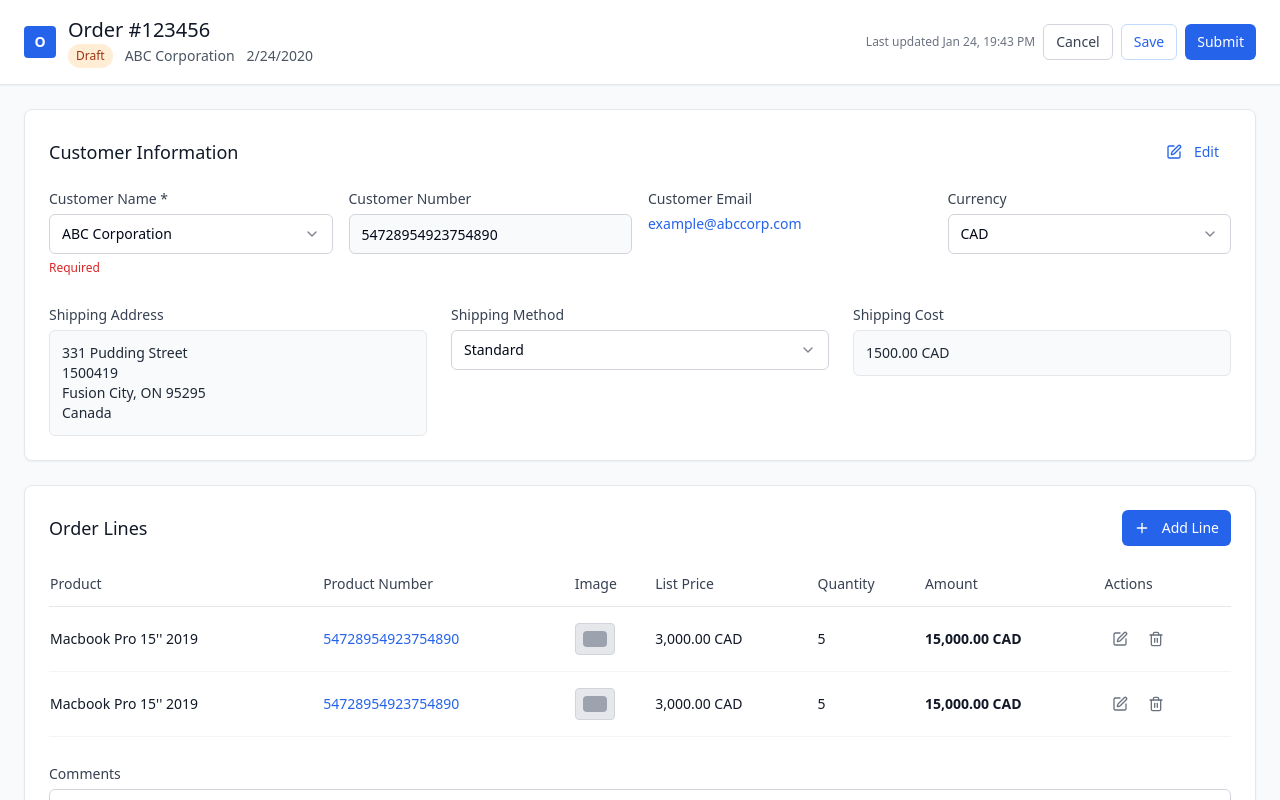
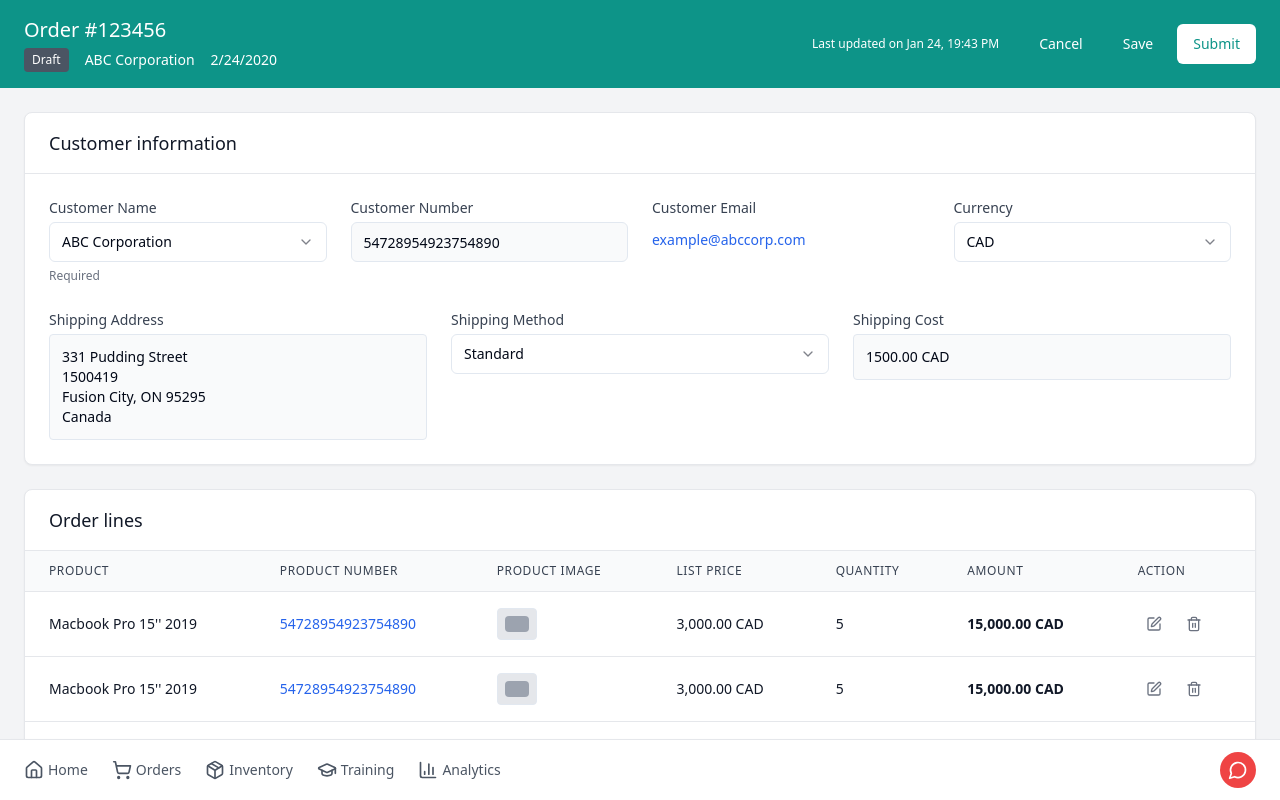
Before and after one commit to FaizanMemon99/react-screenshot-match, a React (Vite) app: page / in a window 1280 px wide. Shown: the top 800 px of the page. Built offline with nearby package versions, Linux system fonts and the light colour scheme.

Commit message:
Implement Oracle Redwood UI
Replicate the UI layout from the provided screenshot, matching the Oracle Redwood design.

```diff
--- a/src/pages/Index.tsx
+++ b/src/pages/Index.tsx
@@ -5,8 +5,7 @@ import { Input } from "@/components/ui/input";
 import { Label } from "@/components/ui/label";
 import { Select, SelectContent, SelectItem, SelectTrigger, SelectValue } from "@/components/ui/select";
 import { Textarea } from "@/components/ui/textarea";
-import { Card, CardContent } from "@/components/ui/card";
-import { Edit, Trash2, Menu, X, Plus, Upload } from "lucide-react";
+import { Edit, Trash2, Home, ShoppingCart, Package, GraduationCap, BarChart3, MessageCircle } from "lucide-react";
 
 const Index = () => {
   const [orderData, setOrderData] = useState({
@@ -20,8 +19,6 @@ const Index = () => {
     comments: ""
   });
 
-  const [isMobileMenuOpen, setIsMobileMenuOpen] = useState(false);
-
   const orderLines = [
     {
       product: "Macbook Pro 15'' 2019",
@@ -29,7 +26,7 @@ const Index = () => {
       listPrice: "3,000.00 CAD",
       quantity: 5,
       amount: "15,000.00 CAD",
-      image: "/api/placeholder/40/30"
+      image: "/lovable-uploads/c1bce6af-9b42-42aa-b440-e72061f5e52a.png"
     },
     {
       product: "Macbook Pro 15'' 2019",
@@ -37,134 +34,84 @@ const Index = () => {
       listPrice: "3,000.00 CAD",
       quantity: 5,
       amount: "15,000.00 CAD",
-      image: "/api/placeholder/40/30"
+      image: "/lovable-uploads/c1bce6af-9b42-42aa-b440-e72061f5e52a.png"
     }
   ];
 
   return (
-    <div className="min-h-screen bg-gray-50">
-      {/* Fixed Header - Oracle Redwood Style */}
-      <div className="sticky top-0 z-50 bg-white border-b border-gray-200 shadow-sm">
-        <div className="px-4 py-3 lg:px-6 lg:py-4">
+    <div className="min-h-screen bg-gray-100">
+      {/* Header - Teal Background */}
+      <div className="bg-teal-600 text-white px-6 py-4">
         <div className="flex items-center justify-between">
-            <div className="flex items-center gap-4">
-              {/* Mobile Menu Button */}
-              <button
-                className="lg:hidden p-2 text-gray-600 hover:text-gray-900"
-                onClick={() => setIsMobileMenuOpen(!isMobileMenuOpen)}
-              >
-                {isMobileMenuOpen ? <X className="h-5 w-5" /> : <Menu className="h-5 w-5" />}
-              </button>
-
-              <div className="flex items-center gap-3">
-                <div className="w-8 h-8 bg-blue-600 rounded flex items-center justify-center">
-                  <span className="text-white text-sm font-semibold">O</span>
-                </div>
           <div>
-                  <h1 className="text-lg lg:text-xl font-medium text-gray-900">Order #123456</h1>
-                  <div className="hidden sm:flex items-center gap-3 text-xs lg:text-sm text-gray-600">
-                    <span className="inline-flex items-center px-2 py-1 rounded-full text-xs bg-orange-100 text-orange-800">Draft</span>
+            <h1 className="text-xl font-medium">Order #123456</h1>
+            <div className="flex items-center gap-4 text-sm mt-1">
+              <span className="bg-gray-600 px-2 py-1 rounded text-xs">Draft</span>
               <span>ABC Corporation</span>
               <span>2/24/2020</span>
             </div>
           </div>
-              </div>
-            </div>
 
           <div className="flex items-center gap-2">
-              <span className="hidden lg:block text-xs text-gray-500">Last updated Jan 24, 19:43 PM</span>
-              <div className="flex gap-2">
-                <Button variant="outline" size="sm" className="hidden sm:flex text-gray-700 border-gray-300 hover:bg-gray-50">
+            <span className="text-xs mr-4">Last updated on Jan 24, 19:43 PM</span>
+            <Button variant="ghost" className="text-white border-white hover:bg-teal-700">
               Cancel
             </Button>
-                <Button variant="outline" size="sm" className="text-blue-600 border-blue-200 hover:bg-blue-50">
+            <Button variant="ghost" className="text-white border-white hover:bg-teal-700">
               Save
             </Button>
-                <Button size="sm" className="bg-blue-600 hover:bg-blue-700 text-white">
+            <Button className="bg-white text-teal-600 hover:bg-gray-100">
               Submit
             </Button>
           </div>
         </div>
       </div>
 
-          {/* Mobile Status Info */}
-          <div className="sm:hidden mt-2 flex items-center gap-3 text-xs text-gray-600">
-            <span className="inline-flex items-center px-2 py-1 rounded-full text-xs bg-orange-100 text-orange-800">Draft</span>
-            <span>ABC Corporation</span>
-            <span>2/24/2020</span>
-          </div>
-        </div>
+      <div className="px-6 py-6 max-w-7xl mx-auto">
+        {/* Customer Information Section */}
+        <div className="bg-white rounded-lg shadow-sm border border-gray-200 mb-6">
+          <div className="border-b border-gray-200 px-6 py-4">
+            <h2 className="text-lg font-medium text-gray-900">Customer information</h2>
           </div>
 
-      {/* Mobile Navigation Overlay */}
-      {isMobileMenuOpen && (
-        <div className="fixed inset-0 z-40 lg:hidden">
-          <div className="fixed inset-0 bg-black bg-opacity-25" onClick={() => setIsMobileMenuOpen(false)} />
-          <div className="fixed top-0 left-0 w-64 h-full bg-white shadow-lg">
-            <div className="p-4 border-b">
-              <h2 className="text-lg font-medium text-gray-900">Navigation</h2>
-            </div>
-            <nav className="p-4">
-              <ul className="space-y-2">
-                <li><a href="#" className="block px-3 py-2 text-gray-700 hover:bg-gray-100 rounded">Orders</a></li>
-                <li><a href="#" className="block px-3 py-2 text-gray-700 hover:bg-gray-100 rounded">Customers</a></li>
-                <li><a href="#" className="block px-3 py-2 text-gray-700 hover:bg-gray-100 rounded">Products</a></li>
-                <li><a href="#" className="block px-3 py-2 text-gray-700 hover:bg-gray-100 rounded">Reports</a></li>
-              </ul>
-            </nav>
-          </div>
-        </div>
-      )}
-
-      <div className="px-4 py-6 lg:px-6 max-w-7xl mx-auto">
-        {/* Customer Information Section */}
-        <Card className="mb-6 shadow-sm border-gray-200">
-          <CardContent className="p-4 lg:p-6">
-            <div className="flex items-center justify-between mb-4">
-              <h2 className="text-lg font-medium text-gray-900">Customer Information</h2>
-              <Button variant="ghost" size="sm" className="text-blue-600 hover:text-blue-700 hover:bg-blue-50">
-                <Edit className="h-4 w-4 mr-1" />
-                Edit
-              </Button>
-            </div>
-
-            <div className="grid grid-cols-1 sm:grid-cols-2 lg:grid-cols-4 gap-4 mb-6">
+          <div className="p-6">
+            <div className="grid grid-cols-1 md:grid-cols-4 gap-6 mb-6">
               <div>
-                <Label className="text-sm font-medium text-gray-700">Customer Name *</Label>
+                <Label className="text-sm text-gray-700 mb-1 block">Customer Name</Label>
                 <Select value={orderData.customerName}>
-                  <SelectTrigger className="mt-1 border-gray-300 focus:border-blue-500 focus:ring-blue-500">
+                  <SelectTrigger className="w-full">
                     <SelectValue />
                   </SelectTrigger>
-                  <SelectContent className="bg-white border-gray-200">
+                  <SelectContent>
                     <SelectItem value="ABC Corporation">ABC Corporation</SelectItem>
                   </SelectContent>
                 </Select>
-                <span className="text-xs text-red-600 mt-1">Required</span>
+                <span className="text-xs text-gray-500 mt-1">Required</span>
               </div>
 
               <div>
-                <Label className="text-sm font-medium text-gray-700">Customer Number</Label>
+                <Label className="text-sm text-gray-700 mb-1 block">Customer Number</Label>
                 <Input
                   value={orderData.customerNumber}
-                  className="mt-1 border-gray-300 focus:border-blue-500 focus:ring-blue-500 bg-gray-50"
+                  className="bg-gray-50"
                   readOnly
                 />
               </div>
 
               <div>
-                <Label className="text-sm font-medium text-gray-700">Customer Email</Label>
-                <div className="mt-1 text-blue-600 text-sm font-medium">
+                <Label className="text-sm text-gray-700 mb-1 block">Customer Email</Label>
+                <div className="text-blue-600 text-sm py-2">
                   {orderData.customerEmail}
                 </div>
               </div>
 
               <div>
-                <Label className="text-sm font-medium text-gray-700">Currency</Label>
+                <Label className="text-sm text-gray-700 mb-1 block">Currency</Label>
                 <Select value={orderData.currency}>
-                  <SelectTrigger className="mt-1 border-gray-300 focus:border-blue-500 focus:ring-blue-500">
+                  <SelectTrigger className="w-full">
                     <SelectValue />
                   </SelectTrigger>
-                  <SelectContent className="bg-white border-gray-200">
+                  <SelectContent>
                     <SelectItem value="CAD">CAD</SelectItem>
                     <SelectItem value="USD">USD</SelectItem>
                   </SelectContent>
@@ -172,21 +119,21 @@ const Index = () => {
               </div>
             </div>
 
-            <div className="grid grid-cols-1 lg:grid-cols-3 gap-6">
+            <div className="grid grid-cols-1 md:grid-cols-3 gap-6">
               <div>
-                <Label className="text-sm font-medium text-gray-700">Shipping Address</Label>
-                <div className="mt-1 p-3 bg-gray-50 rounded-md border border-gray-200 text-sm text-gray-800 whitespace-pre-line">
+                <Label className="text-sm text-gray-700 mb-1 block">Shipping Address</Label>
+                <div className="p-3 bg-gray-50 rounded border text-sm whitespace-pre-line">
                   {orderData.shippingAddress}
                 </div>
               </div>
 
               <div>
-                <Label className="text-sm font-medium text-gray-700">Shipping Method</Label>
+                <Label className="text-sm text-gray-700 mb-1 block">Shipping Method</Label>
                 <Select value={orderData.shippingMethod}>
-                  <SelectTrigger className="mt-1 border-gray-300 focus:border-blue-500 focus:ring-blue-500">
+                  <SelectTrigger className="w-full">
                     <SelectValue />
                   </SelectTrigger>
-                  <SelectContent className="bg-white border-gray-200">
+                  <SelectContent>
                     <SelectItem value="Standard">Standard</SelectItem>
                     <SelectItem value="Express">Express</SelectItem>
                   </SelectContent>
@@ -194,96 +141,54 @@ const Index = () => {
               </div>
 
               <div>
-                <Label className="text-sm font-medium text-gray-700">Shipping Cost</Label>
-                <div className="mt-1 p-3 bg-gray-50 rounded-md border border-gray-200 text-sm font-medium text-gray-800">
+                <Label className="text-sm text-gray-700 mb-1 block">Shipping Cost</Label>
+                <div className="p-3 bg-gray-50 rounded border text-sm font-medium">
                   {orderData.shippingCost}
                 </div>
               </div>
             </div>
-          </CardContent>
-        </Card>
+          </div>
+        </div>
 
         {/* Order Lines Section */}
-        <Card className="mb-6 shadow-sm border-gray-200">
-          <CardContent className="p-4 lg:p-6">
-            <div className="flex items-center justify-between mb-4">
-              <h2 className="text-lg font-medium text-gray-900">Order Lines</h2>
-              <Button size="sm" className="bg-blue-600 hover:bg-blue-700 text-white">
-                <Plus className="h-4 w-4 mr-1" />
-                Add Line
-              </Button>
+        <div className="bg-white rounded-lg shadow-sm border border-gray-200 mb-6">
+          <div className="border-b border-gray-200 px-6 py-4">
+            <h2 className="text-lg font-medium text-gray-900">Order lines</h2>
           </div>
 
-            {/* Mobile Cards View */}
-            <div className="lg:hidden space-y-4">
+          <div className="overflow-x-auto">
+            <table className="w-full">
+              <thead className="bg-gray-50 border-b border-gray-200">
+                <tr>
+                  <th className="px-6 py-3 text-left text-xs font-medium text-gray-700 uppercase tracking-wider">Product</th>
+                  <th className="px-6 py-3 text-left text-xs font-medium text-gray-700 uppercase tracking-wider">Product Number</th>
+                  <th className="px-6 py-3 text-left text-xs font-medium text-gray-700 uppercase tracking-wider">Product Image</th>
+                  <th className="px-6 py-3 text-left text-xs font-medium text-gray-700 uppercase tracking-wider">List Price</th>
+                  <th className="px-6 py-3 text-left text-xs font-medium text-gray-700 uppercase tracking-wider">Quantity</th>
+                  <th className="px-6 py-3 text-left text-xs font-medium text-gray-700 uppercase tracking-wider">Amount</th>
+                  <th className="px-6 py-3 text-left text-xs font-medium text-gray-700 uppercase tracking-wider">Action</th>
+                </tr>
+              </thead>
+              <tbody className="bg-white divide-y divide-gray-200">
                 {orderLines.map((line, index) => (
-                <div key={index} className="bg-gray-50 rounded-lg p-4 border border-gray-200">
-                  <div className="flex justify-between items-start mb-3">
-                    <div className="flex-1">
-                      <h3 className="font-medium text-gray-900 text-sm">{line.product}</h3>
-                      <p className="text-xs text-blue-600 mt-1">{line.productNumber}</p>
+                  <tr key={index} className="hover:bg-gray-50">
+                    <td className="px-6 py-4 text-sm text-gray-900">{line.product}</td>
+                    <td className="px-6 py-4 text-sm text-blue-600">{line.productNumber}</td>
+                    <td className="px-6 py-4">
+                      <div className="w-10 h-8 bg-gray-200 rounded border flex items-center justify-center">
+                        <div className="w-6 h-4 bg-gray-400 rounded"></div>
                       </div>
-                    <div className="flex gap-1 ml-2">
+                    </td>
+                    <td className="px-6 py-4 text-sm text-gray-900">{line.listPrice}</td>
+                    <td className="px-6 py-4 text-sm text-gray-900">{line.quantity}</td>
+                    <td className="px-6 py-4 text-sm font-semibold text-gray-900">{line.amount}</td>
+                    <td className="px-6 py-4">
+                      <div className="flex gap-2">
                         <Button variant="ghost" size="sm" className="p-1 h-8 w-8">
                           <Edit className="h-4 w-4 text-gray-500" />
                         </Button>
                         <Button variant="ghost" size="sm" className="p-1 h-8 w-8">
-                        <Trash2 className="h-4 w-4 text-red-500" />
-                      </Button>
-                    </div>
-                  </div>
-                  <div className="grid grid-cols-2 gap-3 text-sm">
-                    <div>
-                      <span className="text-gray-600">List Price:</span>
-                      <p className="font-medium">{line.listPrice}</p>
-                    </div>
-                    <div>
-                      <span className="text-gray-600">Quantity:</span>
-                      <p className="font-medium">{line.quantity}</p>
-                    </div>
-                    <div className="col-span-2">
-                      <span className="text-gray-600">Amount:</span>
-                      <p className="font-semibold text-gray-900">{line.amount}</p>
-                    </div>
-                  </div>
-                </div>
-              ))}
-            </div>
-
-            {/* Desktop Table View */}
-            <div className="hidden lg:block overflow-x-auto">
-              <table className="w-full">
-                <thead>
-                  <tr className="border-b border-gray-200">
-                    <th className="py-3 text-left text-sm font-medium text-gray-700">Product</th>
-                    <th className="py-3 text-left text-sm font-medium text-gray-700">Product Number</th>
-                    <th className="py-3 text-left text-sm font-medium text-gray-700">Image</th>
-                    <th className="py-3 text-left text-sm font-medium text-gray-700">List Price</th>
-                    <th className="py-3 text-left text-sm font-medium text-gray-700">Quantity</th>
-                    <th className="py-3 text-left text-sm font-medium text-gray-700">Amount</th>
-                    <th className="py-3 text-left text-sm font-medium text-gray-700">Actions</th>
-                  </tr>
-                </thead>
-                <tbody>
-                  {orderLines.map((line, index) => (
-                    <tr key={index} className="border-b border-gray-100 hover:bg-gray-50">
-                      <td className="py-4 text-sm text-gray-900">{line.product}</td>
-                      <td className="py-4 text-sm text-blue-600 font-medium">{line.productNumber}</td>
-                      <td className="py-4">
-                        <div className="w-10 h-8 bg-gray-200 rounded border border-gray-300 flex items-center justify-center">
-                          <div className="w-6 h-4 bg-gray-400 rounded"></div>
-                        </div>
-                      </td>
-                      <td className="py-4 text-sm text-gray-900">{line.listPrice}</td>
-                      <td className="py-4 text-sm text-gray-900">{line.quantity}</td>
-                      <td className="py-4 text-sm font-semibold text-gray-900">{line.amount}</td>
-                      <td className="py-4">
-                        <div className="flex gap-1">
-                          <Button variant="ghost" size="sm" className="p-1 h-8 w-8 hover:bg-blue-50">
-                            <Edit className="h-4 w-4 text-gray-500 hover:text-blue-600" />
-                          </Button>
-                          <Button variant="ghost" size="sm" className="p-1 h-8 w-8 hover:bg-red-50">
-                            <Trash2 className="h-4 w-4 text-gray-500 hover:text-red-600" />
+                          <Trash2 className="h-4 w-4 text-gray-500" />
                         </Button>
                       </div>
                     </td>
@@ -293,50 +198,62 @@ const Index = () => {
             </table>
           </div>
 
-            <div className="mt-6">
-              <Label className="text-sm font-medium text-gray-700">Comments</Label>
+          <div className="p-6 border-t border-gray-200">
+            <Label className="text-sm text-gray-700 mb-2 block">Comments</Label>
             <Textarea
-                className="mt-1 min-h-[80px] border-gray-300 focus:border-blue-500 focus:ring-blue-500"
-                placeholder="Add your comments here..."
+              className="min-h-[80px] resize-none"
+              placeholder=""
               value={orderData.comments}
               onChange={(e) => setOrderData({...orderData, comments: e.target.value})}
             />
           </div>
-          </CardContent>
-        </Card>
+        </div>
 
         {/* Attachment Section */}
-        <Card className="mb-20 lg:mb-6 shadow-sm border-gray-200">
-          <CardContent className="p-4 lg:p-6">
-            <div className="flex items-center justify-between mb-4">
-              <h2 className="text-lg font-medium text-gray-900">Attachments</h2>
-              <Button variant="outline" size="sm" className="text-blue-600 border-blue-200 hover:bg-blue-50">
-                <Upload className="h-4 w-4 mr-1" />
-                Upload
-              </Button>
+        <div className="bg-white rounded-lg shadow-sm border border-gray-200 mb-20">
+          <div className="border-b border-gray-200 px-6 py-4">
+            <h2 className="text-lg font-medium text-gray-900">Attachment</h2>
           </div>
 
-            <div className="border-2 border-dashed border-gray-300 rounded-lg p-6 lg:p-8 text-center hover:border-blue-400 transition-colors">
-              <div className="text-3xl lg:text-4xl text-gray-400 mb-2">+</div>
+          <div className="p-6">
+            <div className="border-2 border-dashed border-gray-300 rounded-lg p-8 text-center hover:border-gray-400 transition-colors">
+              <div className="text-4xl text-gray-400 mb-2">+</div>
               <div className="text-sm font-medium text-gray-700 mb-1">Drag and Drop</div>
               <div className="text-xs text-gray-500">Select a file or drop one here.</div>
             </div>
-          </CardContent>
-        </Card>
+          </div>
+        </div>
       </div>
 
-      {/* Mobile Bottom Actions - Fixed */}
-      <div className="fixed bottom-0 left-0 right-0 bg-white border-t border-gray-200 p-4 lg:hidden shadow-lg">
-        <div className="flex gap-3">
-          <Button variant="outline" className="flex-1 text-gray-700 border-gray-300">
-            Cancel
-          </Button>
-          <Button variant="outline" className="flex-1 text-blue-600 border-blue-200 hover:bg-blue-50">
-            Save
-          </Button>
-          <Button className="flex-1 bg-blue-600 hover:bg-blue-700 text-white">
-            Submit
-          </Button>
+      {/* Bottom Navigation */}
+      <div className="fixed bottom-0 left-0 right-0 bg-white border-t border-gray-200 shadow-lg">
+        <div className="flex items-center justify-between px-6 py-3">
+          <div className="flex items-center gap-6">
+            <div className="flex items-center gap-1 text-gray-600 hover:text-gray-900 cursor-pointer">
+              <Home className="h-5 w-5" />
+              <span className="text-sm">Home</span>
+            </div>
+            <div className="flex items-center gap-1 text-gray-600 hover:text-gray-900 cursor-pointer">
+              <ShoppingCart className="h-5 w-5" />
+              <span className="text-sm">Orders</span>
+            </div>
+            <div className="flex items-center gap-1 text-gray-600 hover:text-gray-900 cursor-pointer">
+              <Package className="h-5 w-5" />
+              <span className="text-sm">Inventory</span>
+            </div>
+            <div className="flex items-center gap-1 text-gray-600 hover:text-gray-900 cursor-pointer">
+              <GraduationCap className="h-5 w-5" />
+              <span className="text-sm">Training</span>
+            </div>
+            <div className="flex items-center gap-1 text-gray-600 hover:text-gray-900 cursor-pointer">
+              <BarChart3 className="h-5 w-5" />
+              <span className="text-sm">Analytics</span>
+            </div>
+          </div>
+
+          <div className="bg-red-500 hover:bg-red-600 text-white p-2 rounded-full cursor-pointer">
+            <MessageCircle className="h-5 w-5" />
+          </div>
         </div>
       </div>
     </div>
```
Also changed, not shown: public/lovable-uploads/c1bce6af-9b42-42aa-b440-e72061f5e52a.png (added). Lines whose indentation alone changed are shown as unchanged.
